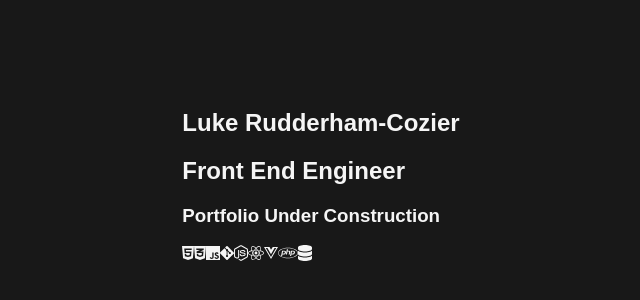
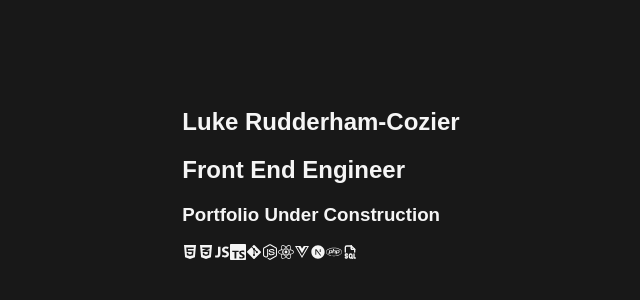
Before and after one commit to LRCozier/lacozier-devportfolio, a React (Vite) app in the folder lacportfolio/: page / in a window 1280 px wide. Shown: the part 224-524 px from the top of the page, without its empty margins (319-959 px from the left). Built offline with nearby package versions, Linux system fonts and the light colour scheme.

Commit message:
replaced font-awesome icons with react-icons

```diff
--- a/lacportfolio/src/pages/home.jsx
+++ b/lacportfolio/src/pages/home.jsx
@@ -1,30 +1,39 @@
 import React from "react";
-import { FontAwesomeIcon } from '@fortawesome/react-fontawesome';
-import { faHtml5, faCss3Alt, faJs, faGitAlt, faNodeJs, faReact, faVuejs, faPhp } from '@fortawesome/free-brands-svg-icons';
-import { faDatabase } from '@fortawesome/free-solid-svg-icons';
+import { FaHtml5 } from "react-icons/fa";
+import { FaCss3Alt } from "react-icons/fa";
+import { IoLogoJavascript } from "react-icons/io";
+import { SiTypescript } from "react-icons/si";
+import { FaGitAlt } from "react-icons/fa";
+import { FaNodeJs } from "react-icons/fa";
+import { FaReact } from "react-icons/fa";
+import { FaVuejs } from "react-icons/fa";
+import { RiNextjsFill } from "react-icons/ri";
+import { FaPhp } from "react-icons/fa";
+import { TbFileTypeSql } from "react-icons/tb";
 
 const Homepage = () => {
-
-  return(
+  return (
     <>
       <section className="portfolio-page" id="portfolio-page-home">
         <h1 className="portfolio-heading">Luke Rudderham-Cozier</h1>
         <h2 className="portfolio-subheading">Front End Engineer</h2>
         <h3 className="portfolio-subheading">Portfolio Under Construction</h3>
         <div className="tech-stack">
-        <FontAwesomeIcon icon={faHtml5} />
-        <FontAwesomeIcon icon={faCss3Alt} />
-        <FontAwesomeIcon icon={faJs} />
-        <FontAwesomeIcon icon={faGitAlt} />
-        <FontAwesomeIcon icon={faNodeJs} />
-        <FontAwesomeIcon icon={faReact} />
-        <FontAwesomeIcon icon={faVuejs} />
-        <FontAwesomeIcon icon={faPhp} />
-        <FontAwesomeIcon icon={faDatabase} />
+          <FaHtml5 className="tech-icon html" alt="HTML5 Icon" />
+          <FaCss3Alt className="tech-icon css" alt="CSS3 Icon" />
+          <IoLogoJavascript className="tech-icon javascript" alt="JavaScript Icon" />
+          <SiTypescript className="tech-icon typescript" alt="TypeScript Icon" />
+          <FaGitAlt className="tech-icon git" alt="Git Icon" />
+          <FaNodeJs className="tech-icon nodejs" alt="Node.js Icon" />
+          <FaReact className="tech-icon react" alt="React Icon" />
+          <FaVuejs className="tech-icon vuejs" alt="Vue.js Icon" />
+          <RiNextjsFill className="tech-icon nextjs" alt="Next.js Icon" />
+          <FaPhp className="tech-icon php" alt="PHP Icon" />
+          <TbFileTypeSql className="tech-icon database" alt="SQL Database Icon" />
         </div>
       </section>
     </>
-  )
-}
+  );
+};
 
 export default Homepage;
--- a/lacportfolio/src/pages/pages.css
+++ b/lacportfolio/src/pages/pages.css
@@ -23,20 +23,21 @@
   display: flex;
   gap: 1.5rem;
   justify-content: center;
-  font-size: 2rem;
-  color: var(--text-primary);
   margin-top: 2rem;
+  font-size: 200%;
 }
 
-.tech-stack svg {
+.tech-icon {
+  font-size: 200%;
+  color: var(--text-primary);
   transition: color 0.3s ease-in-out;
   margin: 0 15px;
-  height: 2rem;
 }
 
-.tech-stack svg:hover {
+.tech-icon:hover {
   color: var(--accent-color);
 }
+
 /*END - TECH STACK ICONS*/
 
 /*START - HOMEPAGE STYLES*/
```
Lines whose indentation alone changed are shown as unchanged.
